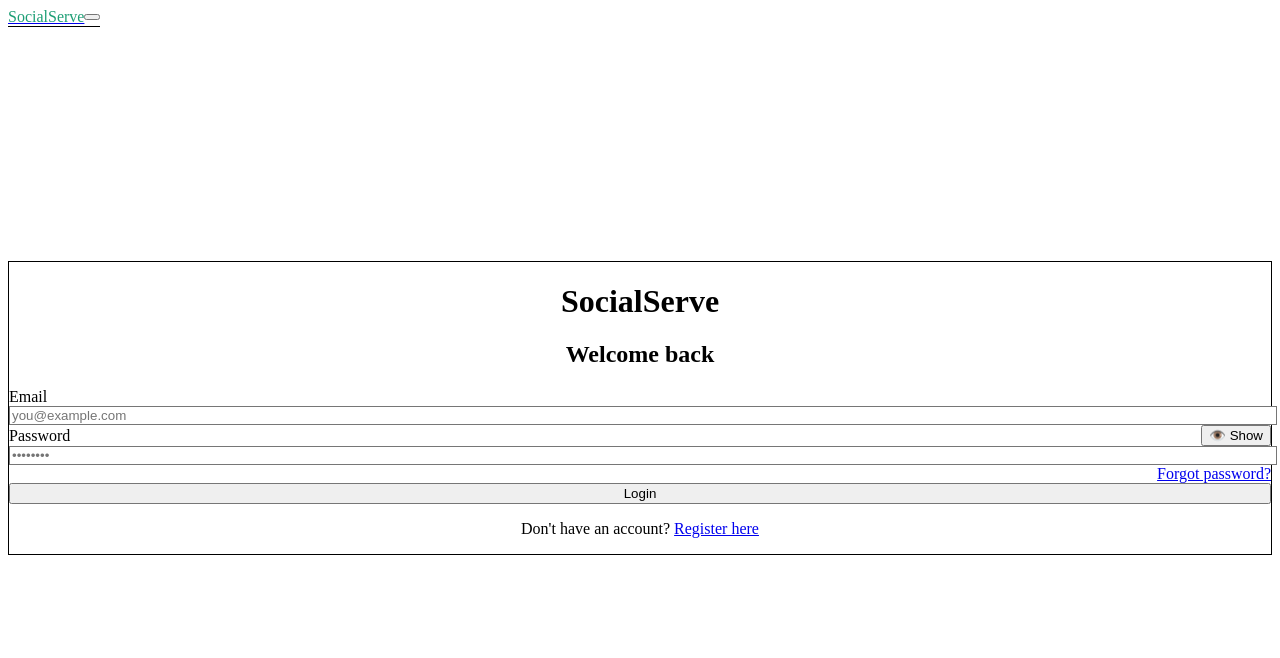
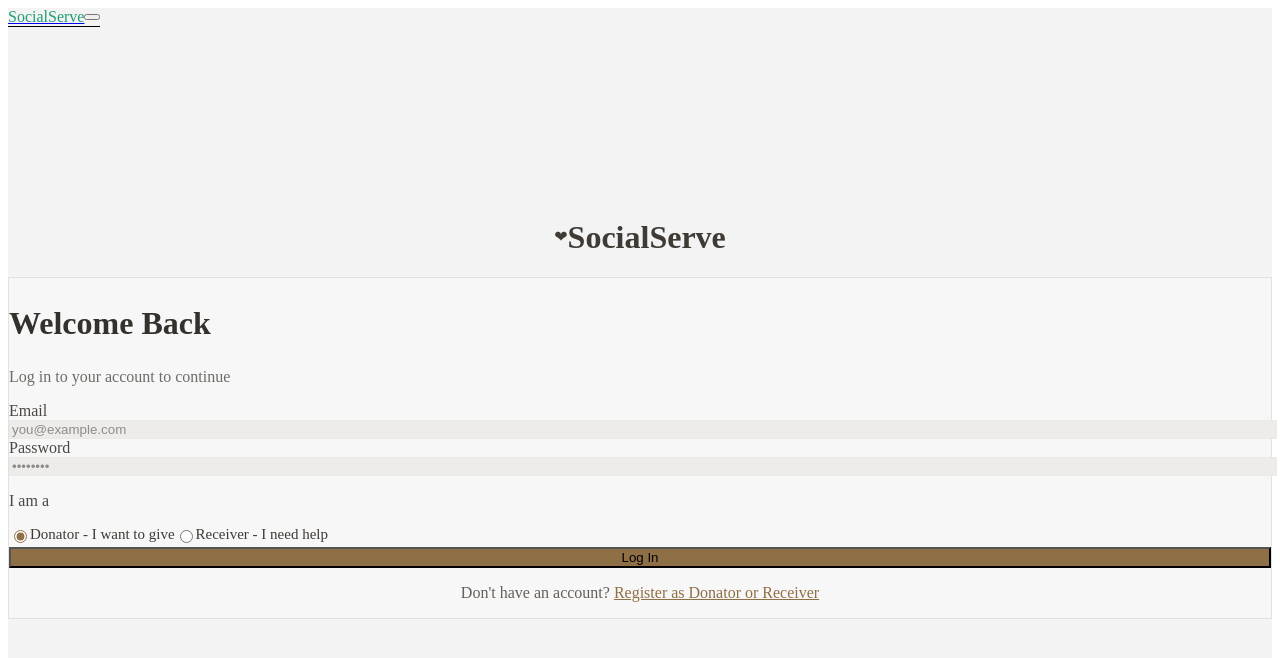
Before and after one commit to tanu017/SocialServe, a React (Vite) app in the folder client/: page /login in a window 1280 px wide. Shown: the top 658 px of the page. Built offline with nearby package versions, Linux system fonts and the light colour scheme.

Commit message:
feat: enhance message handling in ChatWindow, update PostCard to use post ID, improve socket connection management, and refine login page layout and functionality

```diff
--- a/client/src/components/messages/ChatWindow.jsx
+++ b/client/src/components/messages/ChatWindow.jsx
@@ -97,8 +97,11 @@ export default function ChatWindow({ conversation, onBack, currentUser }) {
     if (!socket) return undefined;
 
     const handleMessageReceive = (msg) => {
-      if (msg?.conversation && msg.conversation !== conversationId) return;
-      if (msg?.conversation?._id && msg.conversation._id !== conversationId) return;
+      const messageConversationId =
+        typeof msg?.conversation === 'string'
+          ? msg.conversation
+          : msg?.conversation?._id || msg?.conversation?.toString?.() || null;
+      if (messageConversationId && messageConversationId !== conversationId) return;
 
       setMessages((prev) => {
         if (msg?._id && prev.some((existing) => existing?._id === msg._id)) {
--- a/client/src/components/posts/PostCard.jsx
+++ b/client/src/components/posts/PostCard.jsx
@@ -65,7 +65,7 @@ const PostCard = ({ post, type, onCTAClick }) => {
 
   const handleCTAClick = () => {
     if (onCTAClick) {
-      onCTAClick(post);
+      onCTAClick(_id || post?._id);
     }
   };
 
--- a/client/src/context/SocketContext.jsx
+++ b/client/src/context/SocketContext.jsx
@@ -7,6 +7,7 @@ const SocketContext = createContext(null);
 export const SocketProvider = ({ children }) => {
   const { isAuthenticated, token } = useAuth();
   const socketRef = useRef(null);
+  const [socket, setSocket] = useState(null);
   const [unreadCount, setUnreadCount] = useState(0);
 
   useEffect(() => {
@@ -18,7 +19,13 @@ export const SocketProvider = ({ children }) => {
       });
       socketRef.current = socket;
 
-      socket.on('connect', () => console.log('Socket connected:', socket.id));
+      socket.on('connect', () => {
+        setSocket(socket);
+        console.log('Socket connected:', socket.id);
+      });
+      socket.on('disconnect', () => {
+        setSocket(null);
+      });
       socket.on('connect_error', (err) => console.error('Socket error:', err.message));
 
       // Listen for new message notifications -> increment unreadCount
@@ -41,7 +48,7 @@ export const SocketProvider = ({ children }) => {
   }, [isAuthenticated, token]);
 
   const value = {
-    socket: socketRef.current,
+    socket,
     unreadCount,
     setUnreadCount,
     joinConversation: (id) => socketRef.current?.emit('join:conversation', id),
--- a/client/src/pages/LoginPage.jsx
+++ b/client/src/pages/LoginPage.jsx
@@ -9,7 +9,7 @@ export default function LoginPage() {
 
   const [email, setEmail] = useState('');
   const [password, setPassword] = useState('');
-  const [showPassword, setShowPassword] = useState(false);
+  const [loginAs, setLoginAs] = useState('donator');
   const [isLoading, setIsLoading] = useState(false);
   const [error, setError] = useState('');
 
@@ -68,26 +68,29 @@ export default function LoginPage() {
   }
 
   return (
-    <div className="min-h-screen flex items-center justify-center bg-gray-50 py-12 px-4">
-      <div className="max-w-md w-full mx-auto mt-20 bg-white rounded-2xl border border-gray-200 p-8">
-        {/* Logo/Title */}
-        <div className="text-center mb-8">
-          <h1 className="text-3xl font-bold text-green-600 mb-2">SocialServe</h1>
-          <h2 className="text-2xl font-semibold text-gray-900">Welcome back</h2>
+    <div className="min-h-screen flex items-center justify-center bg-[#f3f3f3] px-4">
+      <div className="w-full max-w-md">
+        <div className="mb-8 flex items-center justify-center gap-2 text-[#3f3a34]">
+          <span className="text-2xl leading-none">❤</span>
+          <h1 className="text-4xl font-semibold tracking-tight">SocialServe</h1>
+        </div>
+
+        <div className="bg-[#f7f7f7] border border-[#e1e1e1] rounded-2xl shadow-sm px-7 py-8">
+          <div className="mb-6">
+            <h2 className="text-[32px] font-semibold text-[#34312d] leading-tight">Welcome Back</h2>
+            <p className="text-[#6f6b67] mt-1 text-lg">Log in to your account to continue</p>
           </div>
 
           {/* Error Message */}
           {error && (
-          <div className="mb-6 p-4 bg-red-50 border border-red-200 rounded-lg">
-            <p className="text-red-700 text-sm font-medium">{error}</p>
+            <div className="mb-5 rounded-xl border border-red-200 bg-red-50 px-3 py-2">
+              <p className="text-sm font-medium text-red-700">{error}</p>
             </div>
           )}
 
-        {/* Form */}
           <form onSubmit={handleSubmit} className="space-y-5">
-          {/* Email Field */}
             <div>
-            <label htmlFor="email" className="block text-sm font-medium text-gray-700 mb-2">
+              <label htmlFor="email" className="block text-sm font-semibold text-[#4b4743] mb-2">
                 Email
               </label>
               <input
@@ -97,50 +100,57 @@ export default function LoginPage() {
                 value={email}
                 onChange={(e) => setEmail(e.target.value)}
                 placeholder="you@example.com"
-              className="w-full px-4 py-2 border border-gray-300 rounded-lg focus:outline-none focus:ring-2 focus:ring-green-500 focus:border-transparent transition"
+                className="w-full rounded-lg border border-[#ece8e4] bg-[#eeecea] px-4 py-2.5 text-[#383532] placeholder:text-[#8f8b88] focus:outline-none focus:ring-2 focus:ring-[#8b6b42]/35 focus:border-[#8b6b42]/60 transition"
               />
             </div>
 
-          {/* Password Field */}
             <div>
-            <div className="flex items-center justify-between mb-2">
-              <label htmlFor="password" className="block text-sm font-medium text-gray-700">
+              <label htmlFor="password" className="block text-sm font-semibold text-[#4b4743] mb-2">
                 Password
               </label>
-              <button
-                type="button"
-                onClick={() => setShowPassword(!showPassword)}
-                className="text-xs text-green-600 hover:text-green-700 font-medium transition"
-              >
-                {showPassword ? '👁️ Hide' : '👁️ Show'}
-              </button>
-            </div>
               <input
                 id="password"
-              type={showPassword ? 'text' : 'password'}
+                type="password"
                 required
                 value={password}
                 onChange={(e) => setPassword(e.target.value)}
                 placeholder="••••••••"
-              className="w-full px-4 py-2 border border-gray-300 rounded-lg focus:outline-none focus:ring-2 focus:ring-green-500 focus:border-transparent transition"
+                className="w-full rounded-lg border border-[#ece8e4] bg-[#eeecea] px-4 py-2.5 text-[#383532] placeholder:text-[#8f8b88] focus:outline-none focus:ring-2 focus:ring-[#8b6b42]/35 focus:border-[#8b6b42]/60 transition"
               />
             </div>
 
-          {/* Forgot Password Link */}
-          <div className="text-right">
-            <a
-              href="#"
-              className="text-sm text-green-600 hover:text-green-700 font-medium transition"
-            >
-              Forgot password?
-            </a>
+            <div>
+              <p className="text-sm font-semibold text-[#4b4743] mb-2">I am a</p>
+              <div className="space-y-1.5 text-[15px] text-[#3f3a35]">
+                <label className="inline-flex items-center gap-2 cursor-pointer">
+                  <input
+                    type="radio"
+                    name="loginAs"
+                    value="donator"
+                    checked={loginAs === 'donator'}
+                    onChange={(e) => setLoginAs(e.target.value)}
+                    className="h-3.5 w-3.5 accent-[#8f6f45]"
+                  />
+                  Donator - I want to give
+                </label>
+                <label className="inline-flex items-center gap-2 cursor-pointer">
+                  <input
+                    type="radio"
+                    name="loginAs"
+                    value="receiver"
+                    checked={loginAs === 'receiver'}
+                    onChange={(e) => setLoginAs(e.target.value)}
+                    className="h-3.5 w-3.5 accent-[#8f6f45]"
+                  />
+                  Receiver - I need help
+                </label>
+              </div>
             </div>
 
-          {/* Submit Button */}
             <button
               type="submit"
               disabled={isLoading}
-            className="w-full bg-green-600 hover:bg-green-700 disabled:bg-green-400 text-white font-medium py-2.5 rounded-lg transition flex items-center justify-center gap-2"
+              className="w-full rounded-lg bg-[#8f6f45] hover:bg-[#7e5f3a] disabled:bg-[#b69d7d] text-white font-medium py-2.5 transition flex items-center justify-center gap-2"
             >
               {isLoading ? (
                 <>
@@ -151,24 +161,21 @@ export default function LoginPage() {
                   Logging in...
                 </>
               ) : (
-              'Login'
+                'Log In'
               )}
             </button>
           </form>
 
-        {/* Register Link */}
-        <div className="mt-8 text-center">
-          <p className="text-gray-700">
+          <div className="mt-6 text-center text-[#655f59]">
+            <p>
               Don't have an account?{' '}
-            <Link
-              to="/register"
-              className="text-green-600 hover:text-green-700 font-medium transition"
-            >
-              Register here
+              <Link to="/register" className="font-medium text-[#8f6f45] hover:text-[#7e5f3a] transition">
+                Register as Donator or Receiver
               </Link>
             </p>
           </div>
         </div>
       </div>
+    </div>
   );
 }
--- a/client/src/pages/public/BrowseDonationsPage.jsx
+++ b/client/src/pages/public/BrowseDonationsPage.jsx
@@ -8,7 +8,7 @@ import PostGrid from '../../components/posts/PostGrid';
 
 export default function BrowseDonationsPage() {
   const navigate = useNavigate();
-  const { isAuthenticated, user } = useAuth();
+  const { isAuthenticated } = useAuth();
   const [filters, setFilters] = useState({});
   const [posts, setPosts] = useState([]);
   const [loading, setLoading] = useState(false);
@@ -21,10 +21,12 @@ export default function BrowseDonationsPage() {
       setLoading(true);
       try {
         const response = await getDonations({ ...filters, page: currentPage });
-        // Try both response shapes
-        const posts = response.data?.data || response.data?.donations || response.data || [];
+        const responseData = response?.data || {};
+        const data = responseData?.data || {};
+        const posts = data?.posts || responseData?.donations || responseData || [];
+        const pages = data?.pagination?.pages || responseData?.totalPages || 1;
         setPosts(Array.isArray(posts) ? posts : []);
-        setTotalPages(response.data?.totalPages || 1);
+        setTotalPages(Number.isFinite(Number(pages)) ? Number(pages) : 1);
       } catch (error) {
         toast.error('Failed to load donations');
         console.error(error);
--- a/client/src/pages/public/BrowseNeedsPage.jsx
+++ b/client/src/pages/public/BrowseNeedsPage.jsx
@@ -8,7 +8,7 @@ import PostGrid from '../../components/posts/PostGrid';
 
 export default function BrowseNeedsPage() {
   const navigate = useNavigate();
-  const { isAuthenticated, user } = useAuth();
+  const { isAuthenticated } = useAuth();
   const [filters, setFilters] = useState({});
   const [posts, setPosts] = useState([]);
   const [loading, setLoading] = useState(false);
@@ -21,10 +21,12 @@ export default function BrowseNeedsPage() {
       setLoading(true);
       try {
         const response = await getNeeds({ ...filters, page: currentPage });
-        // Try both response shapes
-        const posts = response.data?.data || response.data?.needs || response.data || [];
+        const responseData = response?.data || {};
+        const data = responseData?.data || {};
+        const posts = data?.posts || responseData?.needs || responseData || [];
+        const pages = data?.pagination?.pages || responseData?.totalPages || 1;
         setPosts(Array.isArray(posts) ? posts : []);
-        setTotalPages(response.data?.totalPages || 1);
+        setTotalPages(Number.isFinite(Number(pages)) ? Number(pages) : 1);
       } catch (error) {
         toast.error('Failed to load needs');
         console.error(error);
```
Lines whose indentation alone changed are shown as unchanged.
